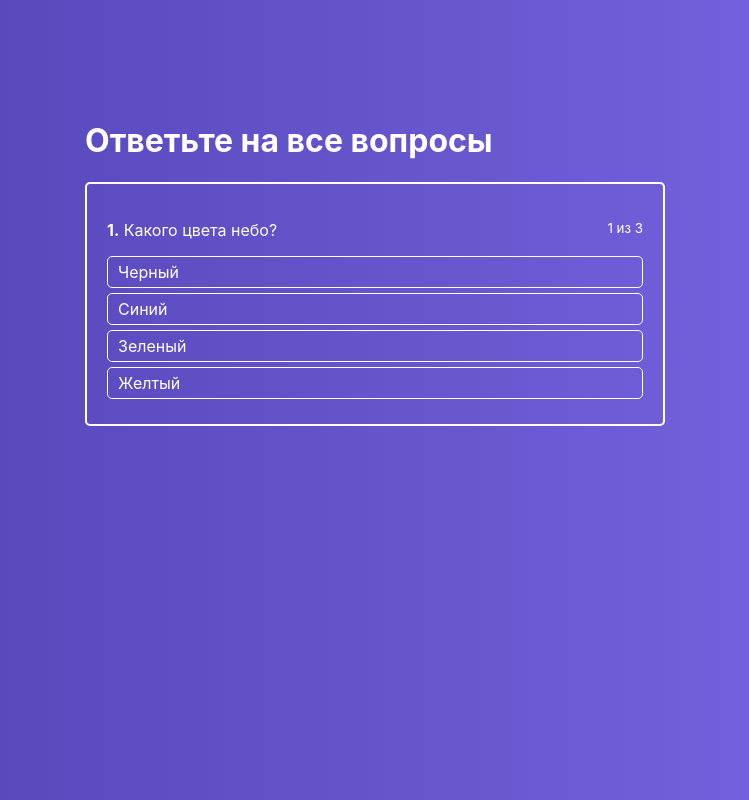
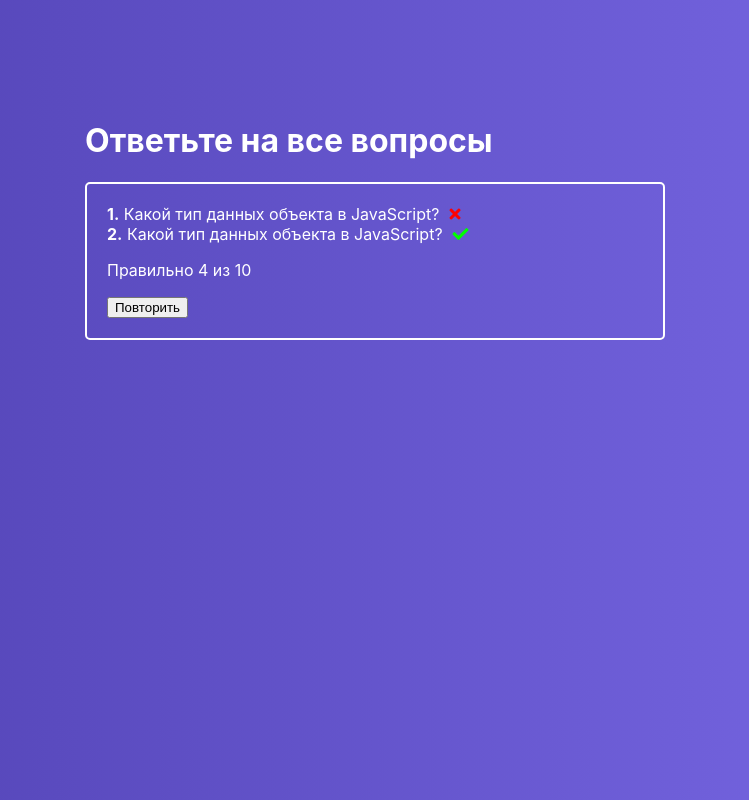
Before and after one commit to Mayamee/react-quiz, a React (Create React App) app: page / in a window 1280 px wide. Shown: the whole page, without its empty margins (265-1014 px from the left). Built offline with nearby package versions, Linux system fonts and the light colour scheme.

Commit message:
053 - финиш

```diff
--- a/public/index.html
+++ b/public/index.html
@@ -3,6 +3,12 @@
   <head>
     <meta charset="utf-8" />
     <link rel="icon" href="%PUBLIC_URL%/favicon.ico" />
+    <link
+      rel="stylesheet"
+      href="https://use.fontawesome.com/releases/v5.15.4/css/all.css"
+      integrity="sha384-DyZ88mC6Up2uqS4h/KRgHuoeGwBcD4Ng9SiP4dIRy0EXTlnuz47vAwmeGwVChigm"
+      crossorigin="anonymous"
+    />
     <meta name="viewport" content="width=device-width, initial-scale=1" />
     <meta name="theme-color" content="#000000" />
     <meta
@@ -24,7 +30,7 @@
       work correctly both with client-side routing and a non-root public URL.
       Learn how to configure a non-root public URL by running `npm run build`.
     -->
-    <title>React App</title>
+    <title>Quiz App</title>
   </head>
   <body>
     <noscript>You need to enable JavaScript to run this app.</noscript>
--- /dev/null
+++ b/src/components/FinishedQuiz/FinishedQuiz.jsx
@@ -0,0 +1,25 @@
+import classes from "./FinishedQuiz.module.scss";
+
+const FinishedQuiz = () => (
+  <div className={classes.FinishedQuiz}>
+    <ul>
+      <li>
+        <strong>1.</strong>
+        &nbsp;Какой тип данных объекта в JavaScript?
+        <i className={"fa fa-times " + classes.error} />
+      </li>
+
+      <li>
+        <strong>2.</strong>
+        &nbsp;Какой тип данных объекта в JavaScript?
+        <i className={"fa fa-check " + classes.success} />
+      </li>
+      <p>Правильно 4 из 10</p>
+      <div>
+        <button>Повторить</button>
+      </div>
+    </ul>
+  </div>
+);
+
+export default FinishedQuiz;
--- /dev/null
+++ b/src/components/FinishedQuiz/FinishedQuiz.module.scss
@@ -0,0 +1,24 @@
+.FinishedQuiz {
+  padding: 20px;
+  color: #fff;
+  border: 2px solid #fff;
+  border-radius: 5px;
+  box-sizing: border-box;
+  margin: 0 10px;
+  & ul {
+    list-style: none;
+    margin: 0;
+    padding: 0;
+    & li {
+      & i {
+        margin-left: 10px;
+      }
+    }
+  }
+}
+.success {
+  color: rgb(0, 255, 0);
+}
+.error {
+  color: rgb(255, 0, 0);
+}
--- a/src/containers/Quiz/Quiz.jsx
+++ b/src/containers/Quiz/Quiz.jsx
@@ -1,8 +1,10 @@
 import React, { Component } from "react";
 import classes from "./Quiz.module.scss";
 import ActiveQuiz from "../../components/ActiveQuiz/ActiveQuiz";
+import FinishedQuiz from "../../components/FinishedQuiz/FinishedQuiz";
 class Quiz extends Component {
   state = {
+    isQuizFinished: true,
     activeQuestion: 0,
     answerState: null, // { [id]: success | error }
     quiz: [
@@ -55,7 +57,9 @@ class Quiz extends Component {
       });
       const timeout = setTimeout(() => {
         if (this.isQuizFinished()) {
-          console.log("Вы прошли тест");
+          this.setState({
+            isQuizFinished: true,
+          });
         } else {
           this.setState({
             activeQuestion: this.state.activeQuestion + 1,
@@ -78,6 +82,9 @@ class Quiz extends Component {
       <div className={classes.Quiz}>
         <div className={classes.QuizWrapper}>
           <h1>Ответьте на все вопросы</h1>
+          {this.state.isQuizFinished ? (
+            <FinishedQuiz />
+          ) : (
             <ActiveQuiz
               answers={this.state.quiz[this.state.activeQuestion].answers}
               question={this.state.quiz[this.state.activeQuestion].question}
@@ -86,6 +93,7 @@ class Quiz extends Component {
               answerNumber={this.state.activeQuestion + 1}
               state={this.state.answerState}
             />
+          )}
         </div>
       </div>
     );
--- a/src/containers/Quiz/Quiz.module.scss
+++ b/src/containers/Quiz/Quiz.module.scss
@@ -5,7 +5,8 @@
   flex-grow: 1;
   width: 100%;
   background: linear-gradient(90deg, #5041b2 0%, #7969e6 100%);
-  & h1 {
+  & h1,
+  h2 {
     color: #fff;
     margin-left: 10px;
   }
```
Also changed, not shown: generate-react-cli.json (added, +15 -0 lines). Lines whose indentation alone changed are shown as unchanged.
